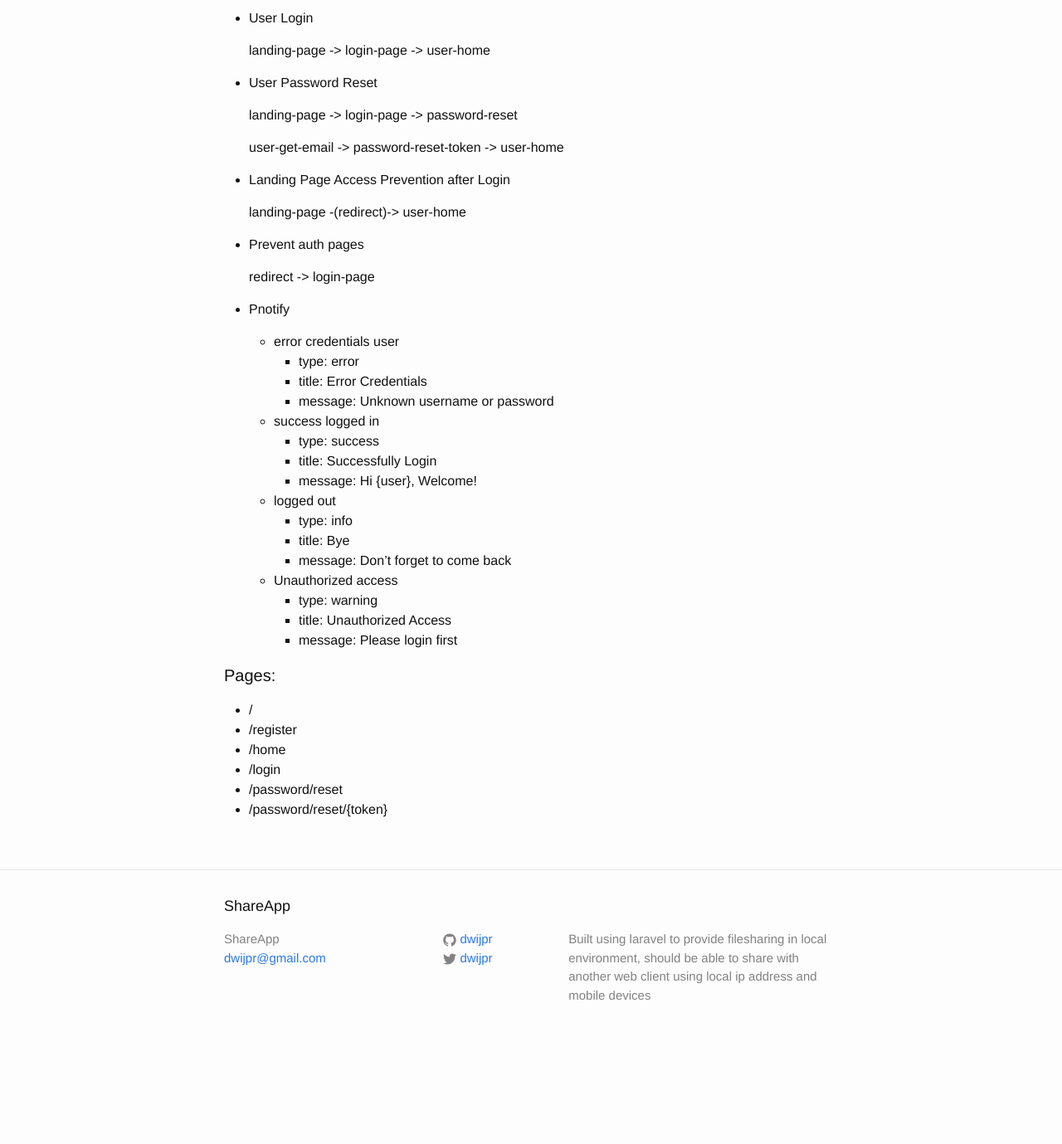
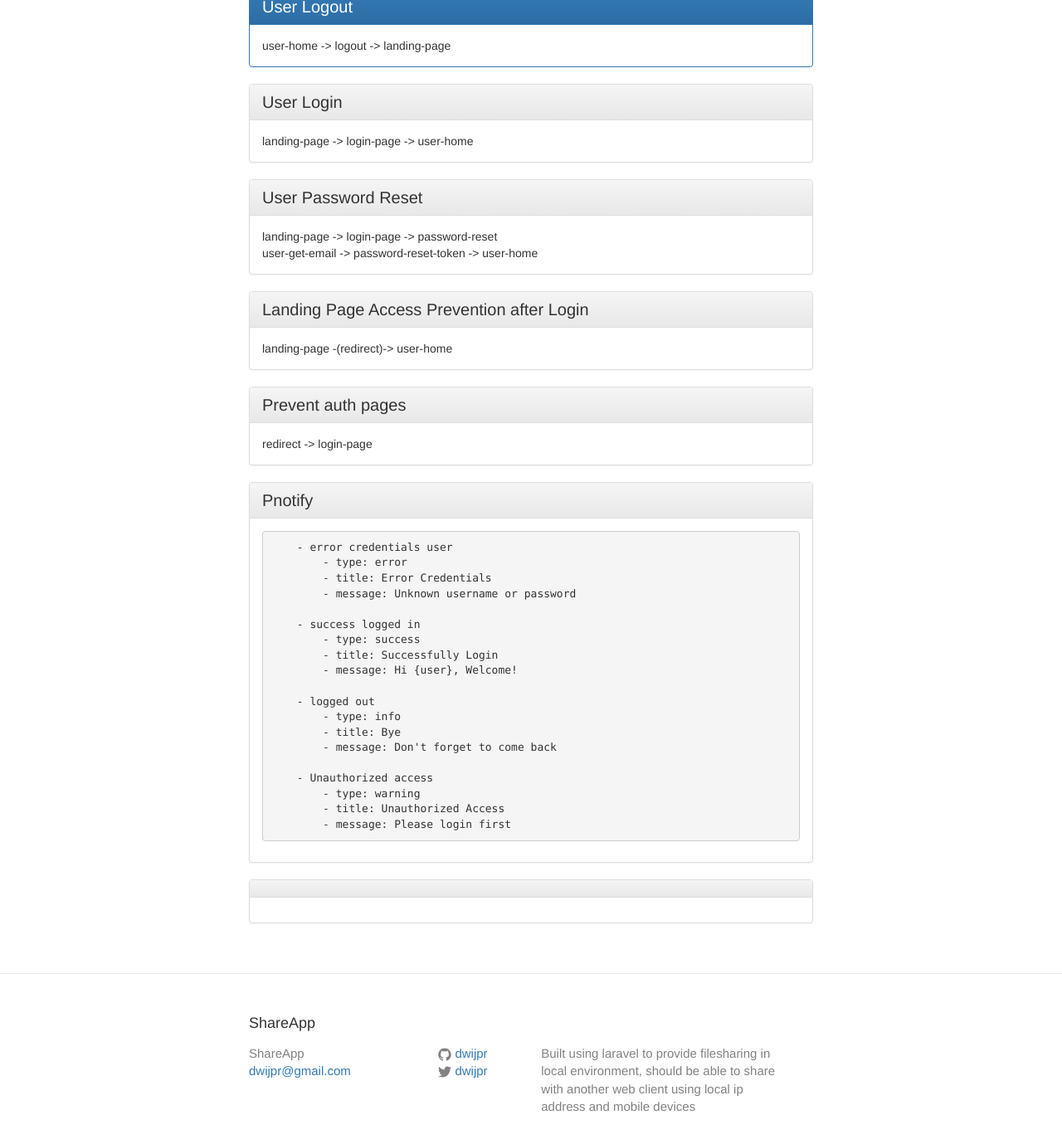
Before and after one commit to dwijpr/share-docs, a Jekyll site: the page built from _posts/2015-12-29-shareapp-initial-version-0.0.1.markdown, in a window 1280 px wide and 1400 px high, scrolled down 1171 px. Shown: the top 1379 px of the window at 83% size. Built offline with Jekyll 4.4.1, drawn with Linux system fonts in a browser that asks for light colours; nearby versions of some CDN libraries; Markdown is read by kramdown in place of the engine named in the settings; before the commit the page ends 2442 px from its top, so only the background shows below that; some of the changed text lies outside the part shown.

Commit message:
update stories system

```diff
--- a/_includes/head.html
+++ b/_includes/head.html
@@ -9,4 +9,27 @@
   <link rel="stylesheet" href="{{ "/css/main.css" | prepend: site.baseurl }}">
   <link rel="canonical" href="{{ page.url | replace:'index.html','' | prepend: site.baseurl | prepend: site.url }}">
   <link rel="alternate" type="application/rss+xml" title="{{ site.title }}" href="{{ "/feed.xml" | prepend: site.baseurl | prepend: site.url }}">
+
+    <link
+        rel="stylesheet"
+        href="https://maxcdn.bootstrapcdn.com/bootstrap/3.3.6/css/bootstrap.min.css"
+        integrity="sha384-1q8mTJOASx8j1Au+a5WDVnPi2lkFfwwEAa8hDDdjZlpLegxhjVME1fgjWPGmkzs7"
+        crossorigin="anonymous"
+    >
+
+    <link
+        rel="stylesheet"
+        href="https://maxcdn.bootstrapcdn.com/bootstrap/3.3.6/css/bootstrap-theme.min.css"
+        integrity="sha384-fLW2N01lMqjakBkx3l/M9EahuwpSfeNvV63J5ezn3uZzapT0u7EYsXMjQV+0En5r"
+        crossorigin="anonymous"
+    >
+
+    <script src="//code.jquery.com/jquery-1.11.3.min.js"></script>
+    <script src="//code.jquery.com/jquery-migrate-1.2.1.min.js"></script>
+
+    <script
+        src="https://maxcdn.bootstrapcdn.com/bootstrap/3.3.6/js/bootstrap.min.js"
+        integrity="sha384-0mSbJDEHialfmuBBQP6A4Qrprq5OVfW37PRR3j5ELqxss1yVqOtnepnHVP9aJ7xS"
+        crossorigin="anonymous"
+    ></script>
 </head>
--- a/_posts/2015-12-29-shareapp-initial-version-0.0.1.markdown
+++ b/_posts/2015-12-29-shareapp-initial-version-0.0.1.markdown
@@ -40,36 +40,92 @@ categories: version
     - token ~ string - index
     - timestamp ~ created_at
 
+#### Pages:
+- /
+- /register
+- /home
+- /login
+- /password/reset
+- /password/reset/{token}
 
 #### Stories:
-- User Register
 
-    landing-page -> register -> user-home
+<div class="panel panel-success">
+    <div class="panel-heading">
+        <h4 class="panel-title">
+            User Register
+        </h4>
+    </div>
+    <div class="panel-body">
+        landing-page -> register -> user-home
+    </div>
+</div>
 
-- User Logout
+<div class="panel panel-primary">
+    <div class="panel-heading">
+        <h4 class="panel-title">
+            User Logout
+        </h4>
+    </div>
+    <div class="panel-body">
+        user-home -> logout -> landing-page
+    </div>
+</div>
 
-    user-home -> logout -> landing-page
+<div class="panel panel-default">
+    <div class="panel-heading">
+        <h4 class="panel-title">
+            User Login
+        </h4>
+    </div>
+    <div class="panel-body">
+        landing-page -> login-page -> user-home
+    </div>
+</div>
 
-- User Login
+<div class="panel panel-default">
+    <div class="panel-heading">
+        <h4 class="panel-title">
+            User Password Reset
+        </h4>
+    </div>
+    <div class="panel-body">
+        landing-page -> login-page -> password-reset
+        <br>
+        user-get-email -> password-reset-token -> user-home
+    </div>
+</div>
 
-    landing-page -> login-page -> user-home
+<div class="panel panel-default">
+    <div class="panel-heading">
+        <h4 class="panel-title">
+            Landing Page Access Prevention after Login
+        </h4>
+    </div>
+    <div class="panel-body">
+        landing-page -(redirect)-> user-home
+    </div>
+</div>
 
-- User Password Reset
+<div class="panel panel-default">
+    <div class="panel-heading">
+        <h4 class="panel-title">
+            Prevent auth pages
+        </h4>
+    </div>
+    <div class="panel-body">
+        redirect -> login-page
+    </div>
+</div>
 
-    landing-page -> login-page -> password-reset
-
-    user-get-email -> password-reset-token -> user-home
-
-- Landing Page Access Prevention after Login
-
-    landing-page -(redirect)-> user-home
-
-- Prevent auth pages
-
-    redirect -> login-page
-
-- Pnotify
-
+<div class="panel panel-default">
+    <div class="panel-heading">
+        <h4 class="panel-title">
+            Pnotify
+        </h4>
+    </div>
+    <div class="panel-body">
+<pre>
     - error credentials user
         - type: error
         - title: Error Credentials
@@ -89,12 +145,15 @@ categories: version
         - type: warning
         - title: Unauthorized Access
         - message: Please login first
+</pre>
+    </div>
+</div>
 
-
-#### Pages:
-- /
-- /register
-- /home
-- /login
-- /password/reset
-- /password/reset/{token}
+<div class="panel panel-default">
+    <div class="panel-heading">
+        <h4 class="panel-title">
+        </h4>
+    </div>
+    <div class="panel-body">
+    </div>
+</div>
```
